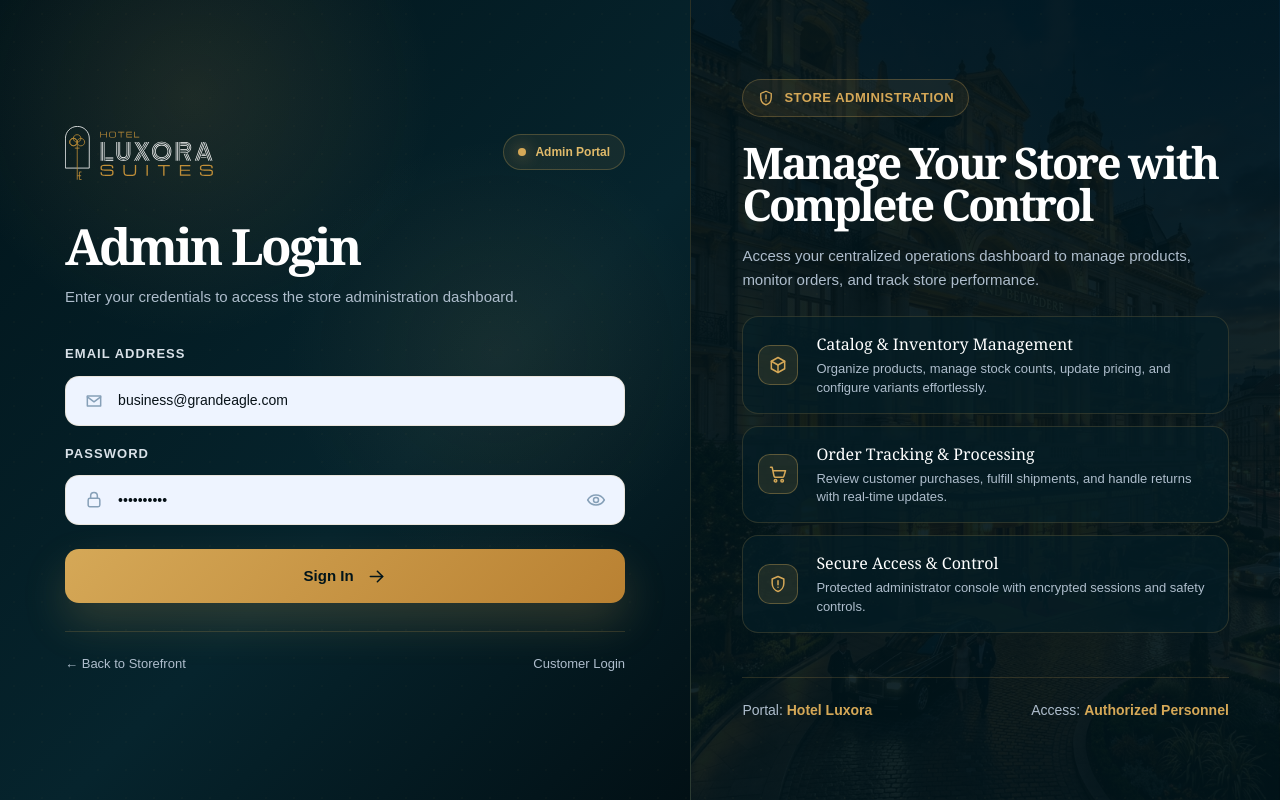
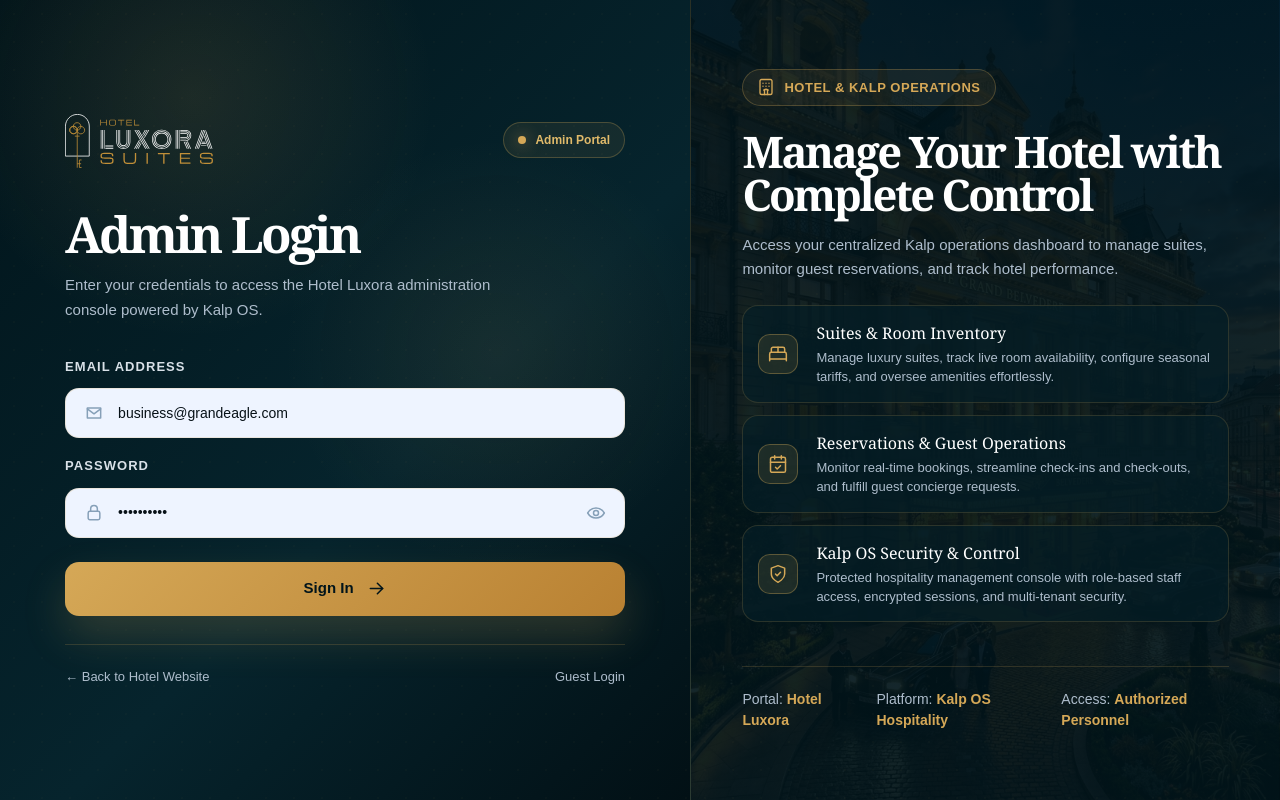
Before and after one commit to designervj/hotel-luxora, a Next.js app: page /kalptree in a window 1280 px wide. Built offline with nearby package versions, Linux system fonts and the light colour scheme; no server answers.

Commit message:
update front

```diff
--- a/app/kalptree/page.tsx
+++ b/app/kalptree/page.tsx
@@ -9,50 +9,69 @@ export const metadata: Metadata = {
 
 const features = [
   {
-    title: "Catalog & Inventory Management",
+    title: "Suites & Room Inventory",
     description:
-      "Organize products, manage stock counts, update pricing, and configure variants effortlessly.",
-    icon: "box",
+      "Manage luxury suites, track live room availability, configure seasonal tariffs, and oversee amenities effortlessly.",
+    icon: "bed",
   },
   {
-    title: "Order Tracking & Processing",
+    title: "Reservations & Guest Operations",
     description:
-      "Review customer purchases, fulfill shipments, and handle returns with real-time updates.",
-    icon: "cart",
+      "Monitor real-time bookings, streamline check-ins and check-outs, and fulfill guest concierge requests.",
+    icon: "calendar",
   },
   {
-    title: "Secure Access & Control",
-    description: "Protected administrator console with encrypted sessions and safety controls.",
+    title: "Kalp OS Security & Control",
+    description:
+      "Protected hospitality management console with role-based staff access, encrypted sessions, and multi-tenant security.",
     icon: "shield",
   },
 ];
 
 function Icon({ name }: { name: string }) {
-  if (name === "cart") {
+  if (name === "bed") {
     return (
       <svg viewBox="0 0 24 24" aria-hidden="true">
-        <circle cx="9" cy="20" r="1.5" />
-        <circle cx="17" cy="20" r="1.5" />
-        <path d="M3 4h2l2.2 10.4a2 2 0 0 0 2 1.6h7.9a2 2 0 0 0 1.9-1.4L21 8H7" />
+        <path d="M2 20v-8a2 2 0 0 1 2-2h16a2 2 0 0 1 2 2v8" />
+        <path d="M4 10V6a2 2 0 0 1 2-2h12a2 2 0 0 1 2 2v4" />
+        <path d="M12 4v6" />
+        <path d="M2 18h20" />
       </svg>
     );
   }
 
-  if (name === "box") {
+  if (name === "calendar") {
     return (
       <svg viewBox="0 0 24 24" aria-hidden="true">
-        <path d="m12 3 8 4.5v9L12 21l-8-4.5v-9L12 3Z" />
-        <path d="m4 7.5 8 4.5 8-4.5" />
-        <path d="M12 12v9" />
+        <rect width="18" height="18" x="3" y="4" rx="2" ry="2" />
+        <line x1="16" x2="16" y1="2" y2="6" />
+        <line x1="8" x2="8" y1="2" y2="6" />
+        <line x1="3" x2="21" y1="10" y2="10" />
+        <path d="m9 16 2 2 4-4" />
+      </svg>
+    );
+  }
+
+  if (name === "hotel") {
+    return (
+      <svg viewBox="0 0 24 24" aria-hidden="true">
+        <path d="M18 2H6a2 2 0 0 0-2 2v16a2 2 0 0 0 2 2h12a2 2 0 0 0 2-2V4a2 2 0 0 0-2-2Z" />
+        <path d="m9 16 .35-.24a4.5 4.5 0 0 1 5.3 0L15 16" />
+        <path d="M8 7h.01" />
+        <path d="M16 7h.01" />
+        <path d="M12 7h.01" />
+        <path d="M12 11h.01" />
+        <path d="M16 11h.01" />
+        <path d="M8 11h.01" />
+        <path d="M10 22v-6.5h4V22" />
       </svg>
     );
   }
 
   return (
     <svg viewBox="0 0 24 24" aria-hidden="true">
-      <path d="M12 3 5 6v5c0 4.6 2.9 8.8 7 10 4.1-1.2 7-5.4 7-10V6l-7-3Z" />
-      <path d="M12 8v5" />
-      <path d="M12 16h.01" />
+      <path d="M12 22s8-4 8-10V5l-8-3-8 3v7c0 6 8 10 8 10" />
+      <path d="m9 12 2 2 4-4" />
     </svg>
   );
 }
@@ -73,27 +92,27 @@ export default function KalptreeAdminLoginPage() {
           </div>
 
           <h1 id="admin-login-heading">Admin Login</h1>
-          <p className="login-copy">Enter your credentials to access the store administration dashboard.</p>
+          <p className="login-copy">Enter your credentials to access the Hotel Luxora administration console powered by Kalp OS.</p>
 
           <KalptreeLoginForm />
 
           <div className="login-links">
-            <Link href="/">← Back to Storefront</Link>
-            <Link href="/sign-in">Customer Login</Link>
+            <Link href="/">← Back to Hotel Website</Link>
+            <Link href="/sign-in">Guest Login</Link>
           </div>
         </div>
       </section>
 
-      <section className="info-side" aria-label="Store administration details">
+      <section className="info-side" aria-label="Hotel administration details">
         <div className="info-inner">
           <div className="section-pill">
-            <Icon name="shield" />
-            Store Administration
+            <Icon name="hotel" />
+            Hotel & Kalp Operations
           </div>
 
-          <h2>Manage Your Store with Complete Control</h2>
+          <h2>Manage Your Hotel with Complete Control</h2>
           <p className="info-copy">
-            Access your centralized operations dashboard to manage products, monitor orders, and track store performance.
+            Access your centralized Kalp operations dashboard to manage suites, monitor guest reservations, and track hotel performance.
           </p>
 
           <div className="feature-list">
@@ -113,6 +132,9 @@ export default function KalptreeAdminLoginPage() {
           <div className="portal-meta">
             <p>
               Portal: <strong>Hotel Luxora</strong>
+            </p>
+            <p>
+              Platform: <strong>Kalp OS Hospitality</strong>
             </p>
             <p>
               Access: <strong>Authorized Personnel</strong>
```
